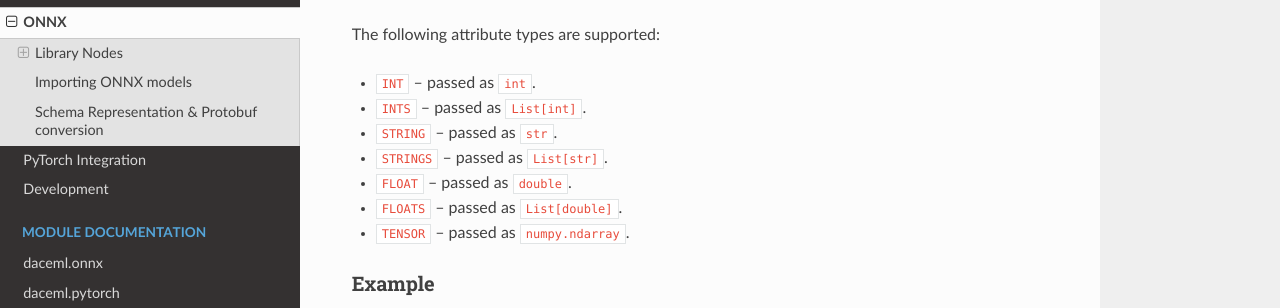
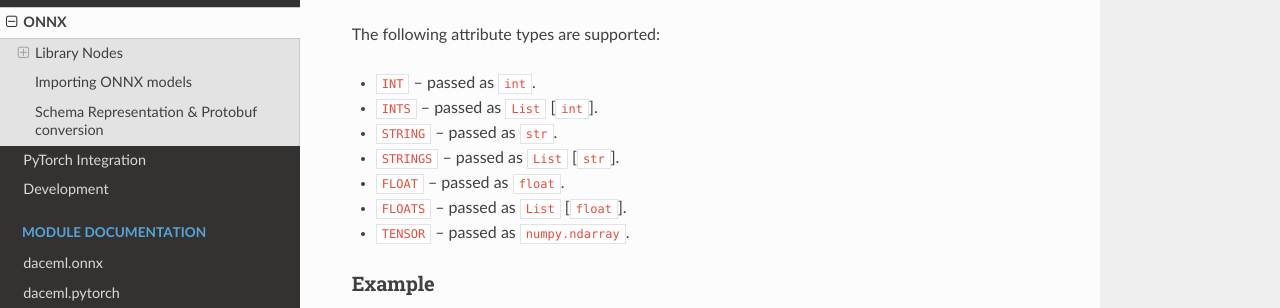
Before and after one commit to spcl/daceml, a Sphinx documentation site: the page built from doc/overviews/onnx.rst, in a window 1280 px wide and 900 px high, scrolled down 854 px. Shown: the part 160-468 px from the top of the window. Built offline with Sphinx 7.4.7 and the Read the Docs theme 2.0.0, drawn with Linux system fonts in a browser that asks for light colours.

Commit message:
s/double/float/g

```diff
--- a/doc/overviews/onnx.rst
+++ b/doc/overviews/onnx.rst
@@ -30,11 +30,11 @@
 The following attribute types are supported:
 
 * ``INT`` -- passed as ``int``.
-* ``INTS`` -- passed as ``List[int]``.
+* ``INTS`` -- passed as ``List`` [``int``].
 * ``STRING`` -- passed as ``str``.
-* ``STRINGS`` -- passed as ``List[str]``.
-* ``FLOAT`` -- passed as ``double``.
-* ``FLOATS`` -- passed as ``List[double]``.
+* ``STRINGS`` -- passed as ``List`` [``str``].
+* ``FLOAT`` -- passed as ``float``.
+* ``FLOATS`` -- passed as ``List`` [``float``].
 * ``TENSOR`` -- passed as ``numpy.ndarray``.
 
 Example
```
Also changed, not shown: 1 other file.
